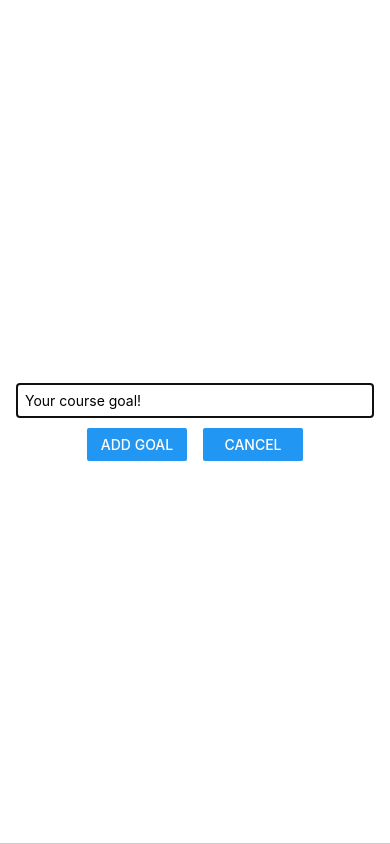
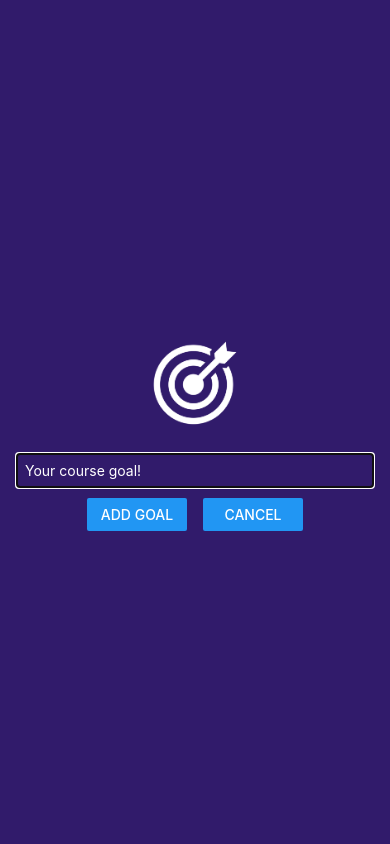
Before and after one commit to rayanaradha/React-Native-Test-app, a React Native app: screen / in a window 390 px wide. Both pictures are taken after a click on the button "ADD NEW GOAL". Built offline with nearby package versions, Linux system fonts and the light colour scheme.

Commit message:
adding a image

```diff
--- a/components/GoalInput.js
+++ b/components/GoalInput.js
@@ -1,5 +1,12 @@
 import { useState } from 'react';
-import { StyleSheet, View , TextInput, Button, Modal} from 'react-native';
+import {
+  StyleSheet,
+  View,
+  TextInput,
+  Button,
+  Modal,
+  Image,
+} from 'react-native';
 
 export default function GoalInput(props) {
   const [goal, setGoal] = useState('');
@@ -20,11 +27,12 @@
   }
 
   return (
-    <Modal visible={props.showModel} animationType='slide'>
+    <Modal visible={props.showModel} animationType="slide">
       <View style={styles.TextInputcontainer}>
+        <Image source={require('../assets/images/goal.png')} style={styles.image} />
         <TextInput
           style={styles.TextInput}
-            value = {goal}
+          value={goal}
           onChangeText={goalInputHnadler}
           placeholder="Your course goal!"
         />
@@ -45,10 +53,8 @@
   TextInputcontainer: {
     justifyContent: 'center',
     alignItems: 'center',
-    margingBottom: 20,
-    borderBottomWidth: 1,
     padding: 16,
-    borderColor: '#cccccc',
+    backgroundColor: '#311b6b',
     flex: 1,
   },
   TextInput: {
@@ -56,13 +62,19 @@
     width: '100%',
     borderColor: '#cccccc',
     padding: 8,
+    color: 'white'
   },
   ButtonContainer: {
     flexDirection: 'row',
     marginTop: 10,
   },
-  Button:{
+  Button: {
     width: 100,
     marginHorizontal: 8,
+  },
+  image:{
+    width:100,
+    height:100,
+    margin:20,
   }
 });
```
Also changed, not shown: assets/images/goal.png (added). Lines whose indentation alone changed are shown as unchanged.
